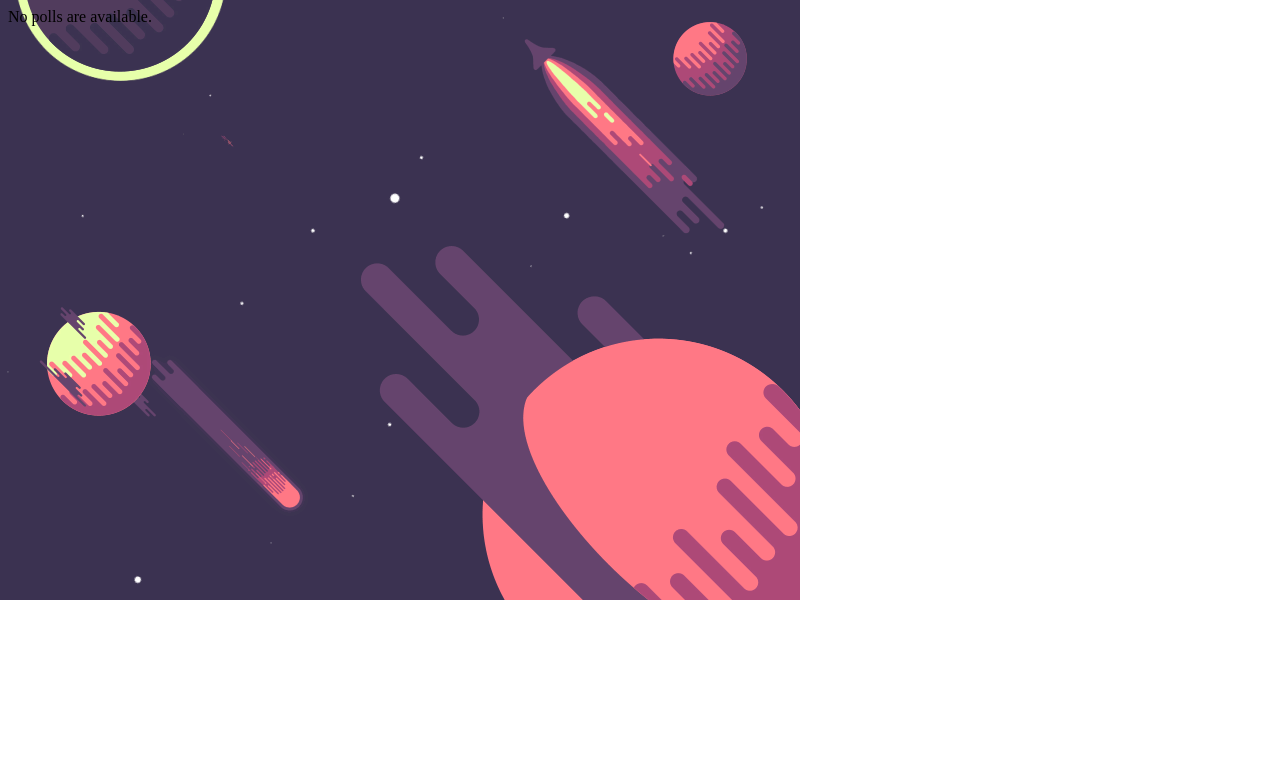
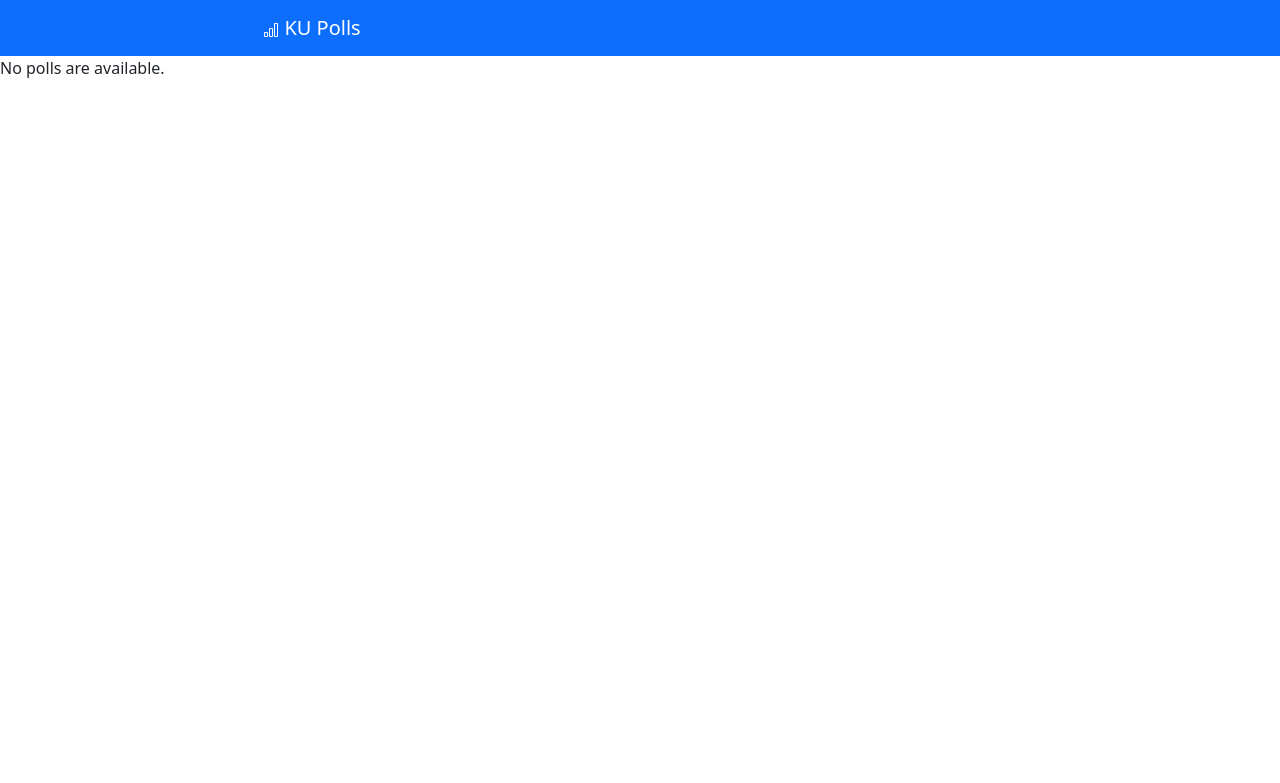
Before and after one commit to nabhan-au/ku-polls, a Django app: page /polls/ in a window 1280 px wide. Shown: the top 783 px of the page. Run offline with Django 3.2, Linux system fonts and the light colour scheme; data comes from the database, SQL or seed files in the repository.

Commit message:
add navigation bar and link to result of each question in home page

```diff
--- a/polls/static/polls/style.css
+++ b/polls/static/polls/style.css
@@ -1,7 +1,20 @@
 li a {
-    color: green;
+    color: black;
 }
 
-body {
-    background: white url("images/background.gif") no-repeat;
+.container {
+    border: 2px solid black;
+    padding: 10px;
 }
+
+.row {
+    margin-top: 30px;
+    margin-left: 20%;
+    margin-right: 20%;
+    padding-left: 10px;
+    padding-right: 10px;
+}
+
+.navbar-brand {
+    margin-left: 20%;
+}
--- a/polls/templates/polls/index.html
+++ b/polls/templates/polls/index.html
@@ -1,13 +1,32 @@
 {% load static %}
 
+<head>
+<link href="https://cdn.jsdelivr.net/npm/bootstrap@5.1.1/dist/css/bootstrap.min.css" rel="stylesheet"
+integrity="sha384-F3w7mX95PdgyTmZZMECAngseQB83DfGTowi0iMjiWaeVhAn4FJkqJByhZMI3AhiU" crossorigin="anonymous">
 <link rel="stylesheet" type="text/css" href="{% static 'polls/style.css' %}">
+</head>
 
+<body>
+    <nav class="navbar navbar-expand-md navbar-dark bg-primary">
+        <div class="container-fluid">
+            <span class="navbar-brand">
+                <svg xmlns="http://www.w3.org/2000/svg" width="16" height="16" fill="currentColor" class="bi bi-bar-chart" viewBox="0 0 16 16">
+                    <path d="M4 11H2v3h2v-3zm5-4H7v7h2V7zm5-5v12h-2V2h2zm-2-1a1 1 0 0 0-1 1v12a1 1 0 0 0 1 1h2a1 1 0 0 0 1-1V2a1 1 0 0 0-1-1h-2zM6 7a1 1 0 0 1 1-1h2a1 1 0 0 1 1 1v7a1 1 0 0 1-1 1H7a1 1 0 0 1-1-1V7zm-5 4a1 1 0 0 1 1-1h2a1 1 0 0 1 1 1v3a1 1 0 0 1-1 1H2a1 1 0 0 1-1-1v-3z"/>
+                </svg>
+                KU Polls
+            </span>
+        </div>
+    </nav>
     {% if latest_question_list %}
-    <ul>
+        <div class = "row">
         {% for question in latest_question_list %}
-        <li><a href="{% url 'polls:detail' question.id %}">{{ question.question_text }}</a></li>
+            <div id = "poll" class = "container">
+                <a id = question_home href="{% url 'polls:detail' question.id %}">{{ question.question_text }}</a>
+                <a id = result_home href="{% url 'polls:results' question.id %}">Result</a>
+            </div>
         {% endfor %}
-    </ul>
+        </div>
     {% else %}
         <p>No polls are available.</p>
     {% endif %}
+</body>
```
Lines whose indentation alone changed are shown as unchanged.
